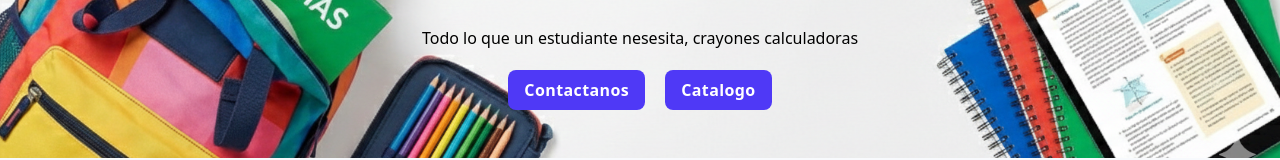
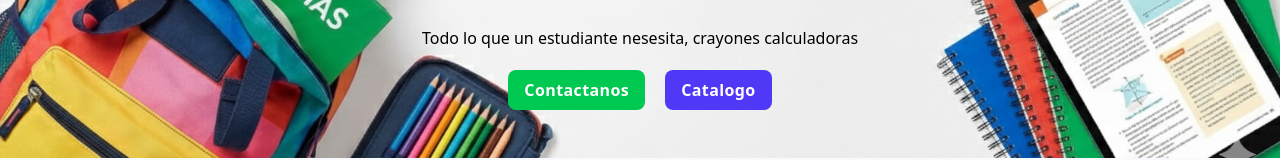
Before and after one commit to Riszart/catalogo-libreria, a React (Vite) app: page / in a window 1280 px wide. Shown: the part 286-446 px from the top of the page. Built offline with nearby package versions, Linux system fonts and the light colour scheme; no server answers.

Commit message:
new version

```diff
--- a/src/components/Cards.jsx
+++ b/src/components/Cards.jsx
@@ -4,7 +4,7 @@ import { Btn } from "./Btn"
 export function CardCategoria({categoria}){
   return(
     <div className="relative w-40 aspect-square flex items-end rounded-xl font-bold bg-white border overflow-hidden">
-      <img className="h-full w-full" src={categoria.urlImg} alt="" />
+      <img className="h-full w-full" src={categoria.urlImg} alt={categoria.nombre} />
       <h4 className="absolute z-10 capitalize pb-8 pl-4">{categoria.nombre}</h4>
     </div>
   )
@@ -13,9 +13,9 @@ export function CardCategoria({categoria}){
 export function CardProduct({producto}) {
   return (
     <article className="w-full lg:w-55 px-8 lg:px-4 py-4 lg:py-2 mx-5 lg:mx-0 bg-white rounded-xl border-2 border-indigo-600/30 lg:border-indigo-600/10">
-        <p className="lg:font-bold capitalize text-base lg:text-lg text-center text-indigo-600 font-bold">{producto.nombre}</p>
+        <p className="lg:font-bold capitalize text-base lg:text-md text-center text-indigo-600 font-bold lg:h-20 ">{producto.nombre}</p>
       <div className=" aspect-square overflow-hidden border border-indigo-600/30 rounded-t-xlv lg:mx-4 lg:p-4">
-        <img src="https://production-tailoy-repo-magento-statics.s3.amazonaws.com/imagenes/872x872/productos/i/b/o/boligrafos-escarchados-ove-x-12-colores-9770-default-1.jpg" className="w-full h-full" alt={`${producto.nombre}`} />
+        <img src={producto.url_img} className="w-full h-full" alt={`${producto.nombre}`} />
       </div>
       <div className="flex flex-col gap-2">
         <strong className="bg-indigo-600/30 text-indigo-600 text-xs uppercase text-center p-1 lg:mx-4">{producto.marca}</strong>
--- a/src/components/Navbar.jsx
+++ b/src/components/Navbar.jsx
@@ -52,7 +52,7 @@ export function HeaderMain(){
         </h1>
         <p className='text-center'>Todo lo que un estudiante nesesita, crayones calculadoras</p>
         <div className="flex gap-5 flex-row">
-          <Btn text={"contactanos"} className={"bg-indigo-600"}/>
+          <Btn text={"contactanos"} className={"bg-green-500"}/>
           <Btn text={"catalogo"} className={"bg-indigo-600"}/>
         </div>
       </div>
```
